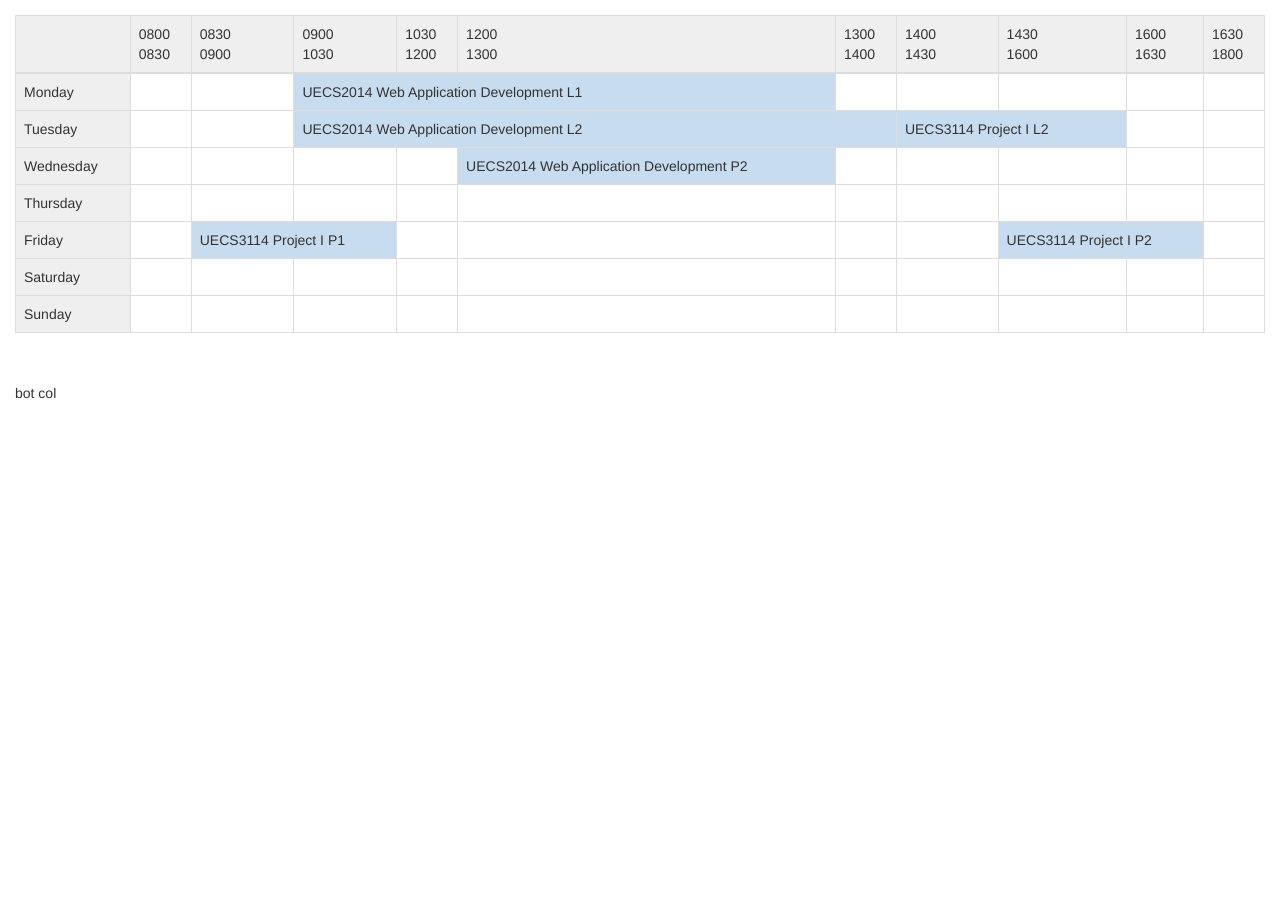
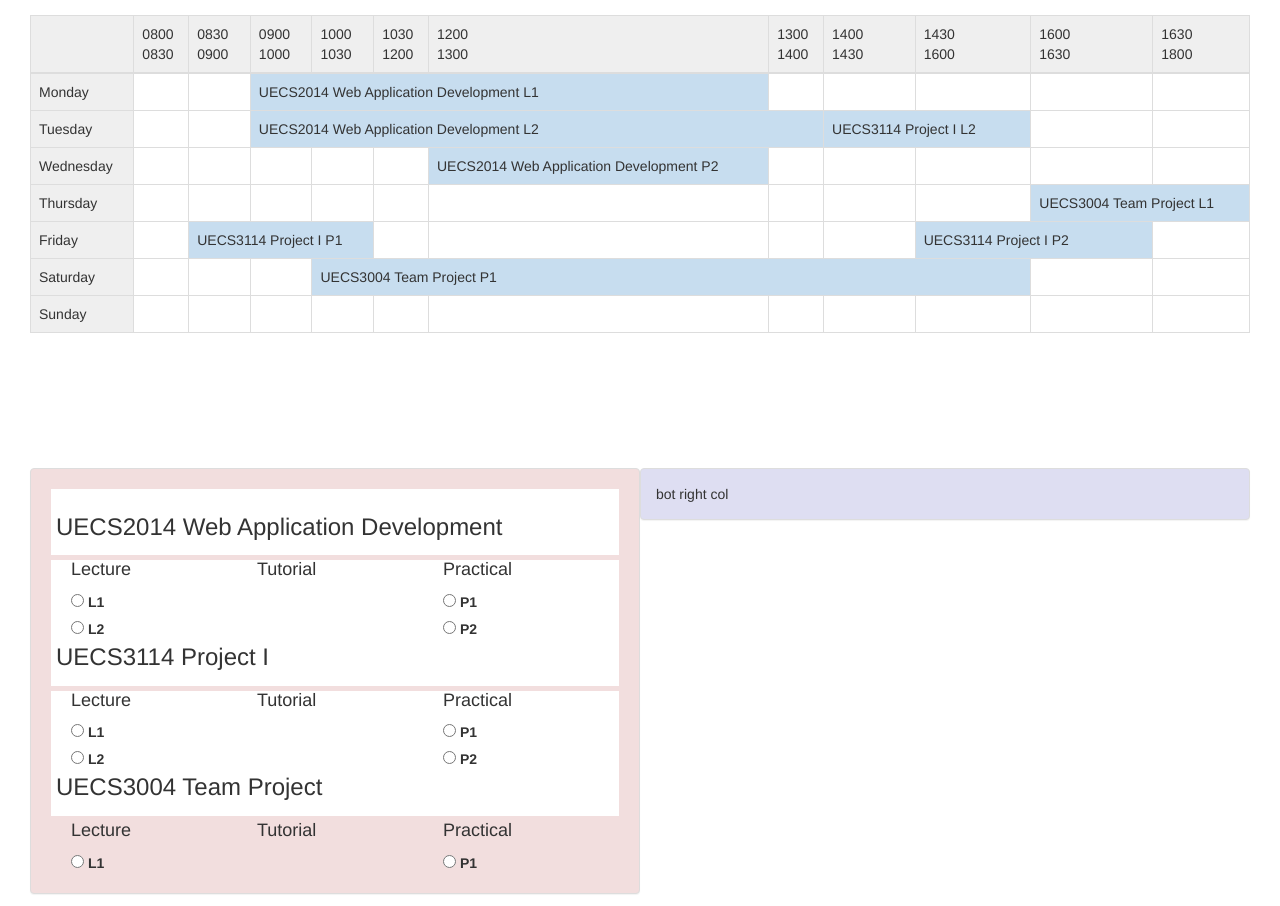
Before and after one commit to kuribu99/UnitRegApp, a PHP site: page /main.html in a window 1280 px wide. Before the commit the page ends 399 px from the top, so only its background shows below. Run offline with PHP 8.4, Linux system fonts and the light colour scheme.

Commit message:
Added subjects template and half way doing resizing

```diff
--- a/main.css
+++ b/main.css
@@ -1,6 +1,9 @@
 .full-height {
-    min-height: 100%;
-    height: 100%;
+    height: 500px;
+}
+
+.half-height {
+    height: 250px;
 }
 
 .scrollable-x {
@@ -9,6 +12,10 @@
 
 .padding-m {
     padding: 15px;
+}
+
+.margin-m {
+    margin: 15px;
 }
 
 .scrollable-y {
@@ -29,3 +36,17 @@ td.has-timeslot {
     padding: 1px;
     background-color: #c7ddef;
 }
+
+.bottom-left {
+    background-color: #f2dede;
+}
+
+.bottom-right {
+     background-color: #dedef2;
+ }
+
+.subject {
+    padding: 5px;
+    margin: 5px;
+    background-color: #ffffff;
+}
--- a/main.html
+++ b/main.html
@@ -11,9 +11,8 @@
         <link rel="stylesheet" href="main.css" type="text/css" />
 	</head>
 	<body data-ng-app="unitRegApp" data-ng-controller="unitRegController">
-		<div class="container-fluid">
-			<div class="row full-height scrollable-y">
-				<div class="col-sm-12 scrollable-x padding-m">
+		<div class="full-height container-fluid">
+			<div class="col-sm-12 half-height scrollable-y padding-m">
 				<table id="timetable" class="table table-bordered">
 					<thead>
 						<tr>
@@ -36,8 +35,24 @@
 					</tbody>
 				</table>
 			</div>
-				<div class="col-sm-12 scrollable-x padding-m">
-					bot col
+			<div class="col-sm-12 half-height scrollable-y padding-m">
+				<div class="bottom-left col-sm-6 panel panel-default padding-m scrollable-y">
+					<div class="subject" ng-repeat="subject in timetable.subjects track by $index">
+						<h3> {{ subject.subjectCode }} {{ subject.subjectName}} </h3>
+							<div class="col-sm-4" ng-repeat="classtype in subject.timeslots">
+								<h4> {{ ClassType[$index] }}</h4>
+								<div ng-repeat="timeslot in classtype track by $index">
+									<input type="radio"/>
+									<label>
+										{{ ClassType[timeslot.classType].charAt(0) }}{{ timeslot.number }}
+									</label>
+									<br/>
+								</div>
+							</div>
+					</div>
+				</div>
+				<div class="bottom-right col-sm-6 panel panel-default padding-m scrollable-y">
+					bot right col
 				</div>
 			</div>
 		</div>
--- a/unitRegApp.js
+++ b/unitRegApp.js
@@ -16,12 +16,11 @@ const Saturday = 5;
 const Sunday = 6;
 
 const ClassType = [
-    'Lecture', 'Tutorial', 'Practical', 'Other'
+    'Lecture', 'Tutorial', 'Practical'
 ];
 const Lecture = 0;
 const Tutorial = 1;
 const Practical = 2;
-const Other = 3;
 
 // Controller
 var app = angular.module("unitRegApp", []);
@@ -29,6 +28,7 @@ app.controller("unitRegController", function($scope) {
 
     // Variables
     $scope.DayInWeek = DayInWeek;
+    $scope.ClassType = ClassType;
     $scope.timetable = new Timetable();
 
     // Methods
@@ -51,11 +51,20 @@ app.controller("unitRegController", function($scope) {
         .AddTimeslot(Friday, 830, 1030, Practical, 1)
         .AddTimeslot(Friday, 1430, 1630, Practical, 2);
     $scope.timetable.AddSubject(fyp);
+
+    var tp = new Subject(timetable, 'UECS3004', 'Team Project');
+    tp.AddTimeslot(Thursday, 1600, 1800, Lecture, 1)
+        .AddTimeslot(Saturday, 1000, 1600, Practical, 1);
+    $scope.timetable.AddSubject(tp);
+
     $scope.NotifyChanges();
 
 });
 
-
+$(document).ready(function() {
+    $('.full-height').height($(window).height());
+    $('.half-height').height($(window).height() / 2);
+});
 // Functions
 function To24HourFormat(time) {
     return time >= 1000? time:
@@ -106,6 +115,7 @@ function Subject(timetable, subjectCode, subjectName) {
 function Timetable() {
 
     // Constructor
+    this.subjects = [];
     this.timetableDays = [];
     this.timeGaps = [];
     this.hasChange = false;
@@ -163,7 +173,7 @@ function Timetable() {
         if(this.timeGaps.indexOf(time) < 0)
             this.timeGaps.push(time);
         return this;
-    }
+    };
 
     this.SortTimeGaps = function() {
         this.timeGaps.sort(SortTime);
@@ -171,9 +181,7 @@ function Timetable() {
     };
 
     this.AddSubject = function(subject) {
-        var timeslotByClassTypes = 1;
-        var timeslot;
-
+        this.subjects.push(subject);
         subject.timeslots.forEach(function(timeslotByClassTypes) {
             timeslotByClassTypes.forEach(function(timeslot) {
                 this.timetableDays[timeslot.timetableDay].AddTimeslot(timeslot);
@@ -324,6 +332,6 @@ function TimeGap(colSpan, timeslot) {
     // Methods
     this.GetDetails = function() {
         if(!this.timeslot) return "";
-        else return this.timeslot.GetDetails();;
+        else return this.timeslot.GetDetails();
     };
 }
```
Lines whose indentation alone changed are shown as unchanged.
